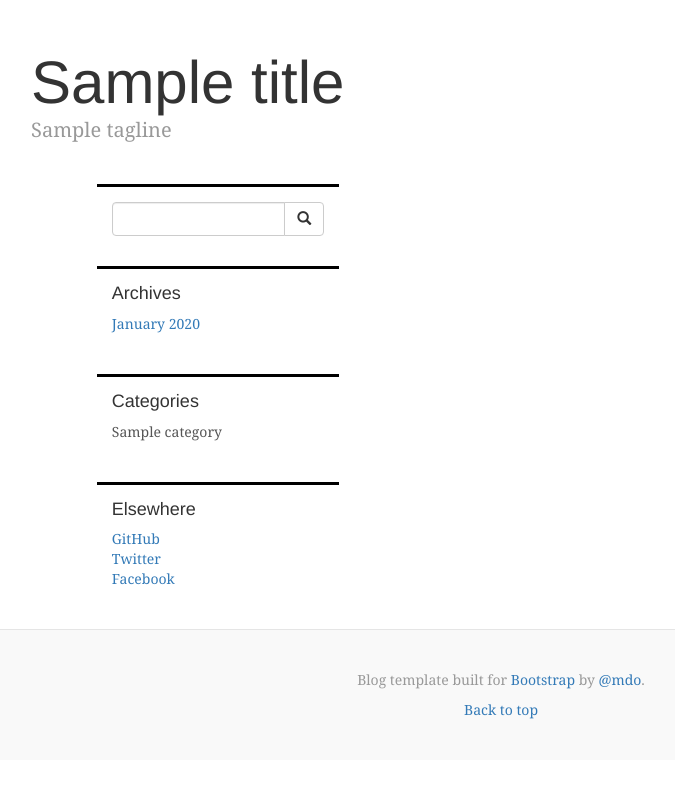
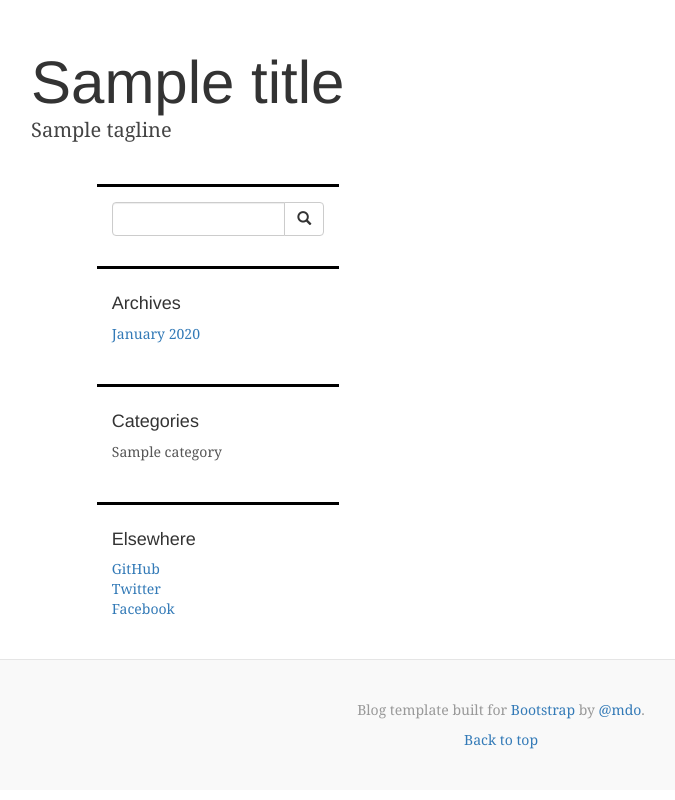
Before and after one commit to gilmrjc/djangopress, a Django app: template djangopress/templates/djangopress/base.html in a window 1280 px wide. Shown: the whole page, without its empty margins (139-814 px from the left). Run offline with Django 3.2, Linux system fonts and the light colour scheme; the template is opened without the code that fills it: most values are stand-ins (such as "Sample title", 1, 10 or a date in 2020); parts of the project's set-up code (start-up, migrations or seed data) failed here and were passed over; some libraries are stand-ins or nearby versions.

Commit message:
Cambios de estilo en las plantillas

```diff
--- a/djangopress/static/style.css
+++ b/djangopress/static/style.css
@@ -23,7 +23,6 @@ h3, .h3,
 h4, .h4,
 h5, .h5,
 h6, .h6 {
-  margin-top: 0;
   font-family: "Helvetica Neue", Helvetica, Arial, sans-serif;
   font-weight: normal;
   color: #333;
@@ -99,9 +98,12 @@ h6, .h6 {
   font-size: 60px;
   font-weight: normal;
 }
+.blog-title a {
+  color: #333;
+}
 .blog-description {
   font-size: 20px;
-  color: #999;
+  color: #444;
 }
 
 
--- a/djangopress/templates/djangopress/_header.html
+++ b/djangopress/templates/djangopress/_header.html
@@ -1,4 +1,6 @@
 <div class="blog-header">
-	<h1 class="blog-title">{{ title }}</h1>
-	<p class="lead blog-description">{{ tagline }}</p>
+  <div class="container">
+    <h1 class="blog-title"><a href="{% url "djangopress:home" %}">{{ title }}</a></h1>
+    <p class="lead blog-description">{{ tagline }}</p>
+  </div>
 </div>
--- a/djangopress/templates/djangopress/base.html
+++ b/djangopress/templates/djangopress/base.html
@@ -6,10 +6,10 @@
     {% endblock %}
   </head>
   <body>
+    {% block header %}
+      {% include 'djangopress/_header.html' %}
+    {% endblock %}
     <div class="container">
-      {% block header %}
-        {% include 'djangopress/_header.html' %}
-      {% endblock %}
       <div class="row">
         {% block content %}
         {% endblock %}
--- a/djangopress/templates/djangopress/includes/posts_list.html
+++ b/djangopress/templates/djangopress/includes/posts_list.html
@@ -9,6 +9,8 @@
     <span class="glyphicon glyphicon-user"></span>
     {{ post.author }}
   </p>
-  {{ post.content|linebreaks }}
+  <div class="entry clearfix">
+    {{ post.content|linebreaks }}
+  </div>
 </div>
 {% endfor %}
```
